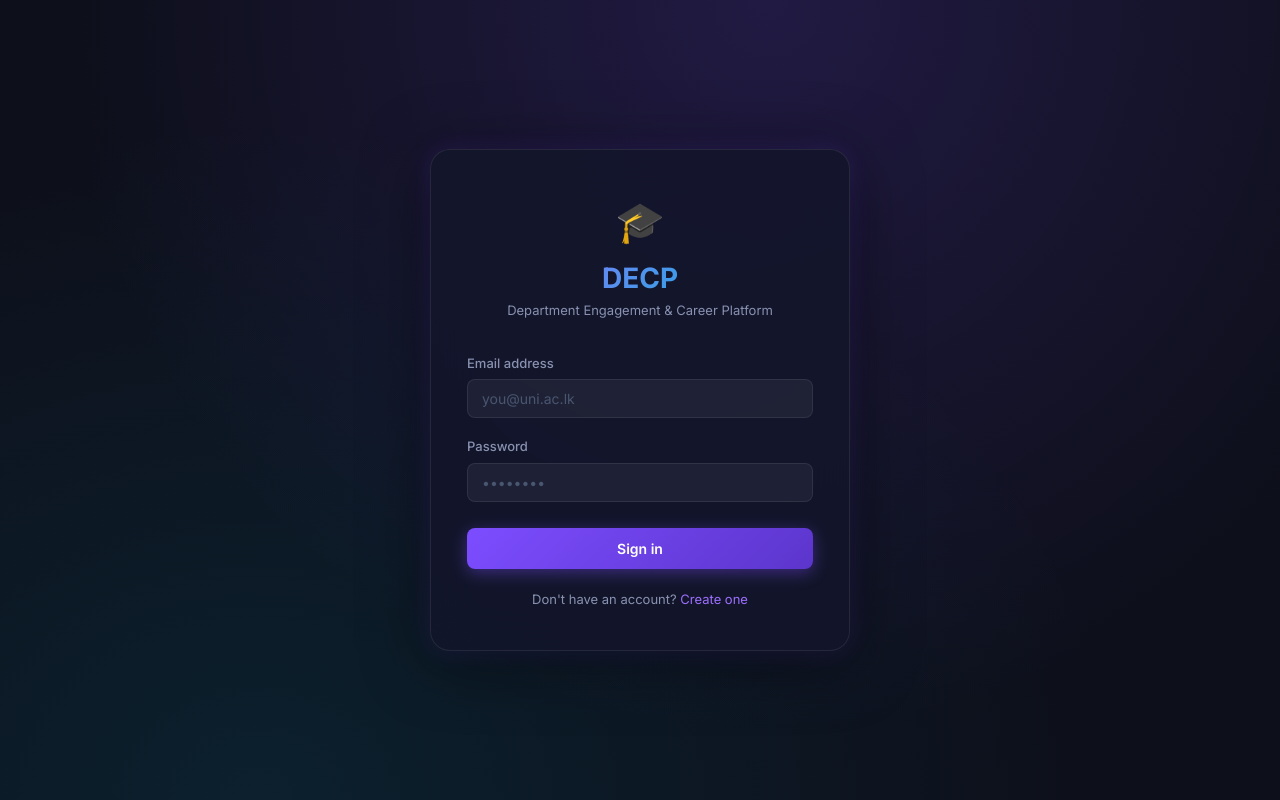
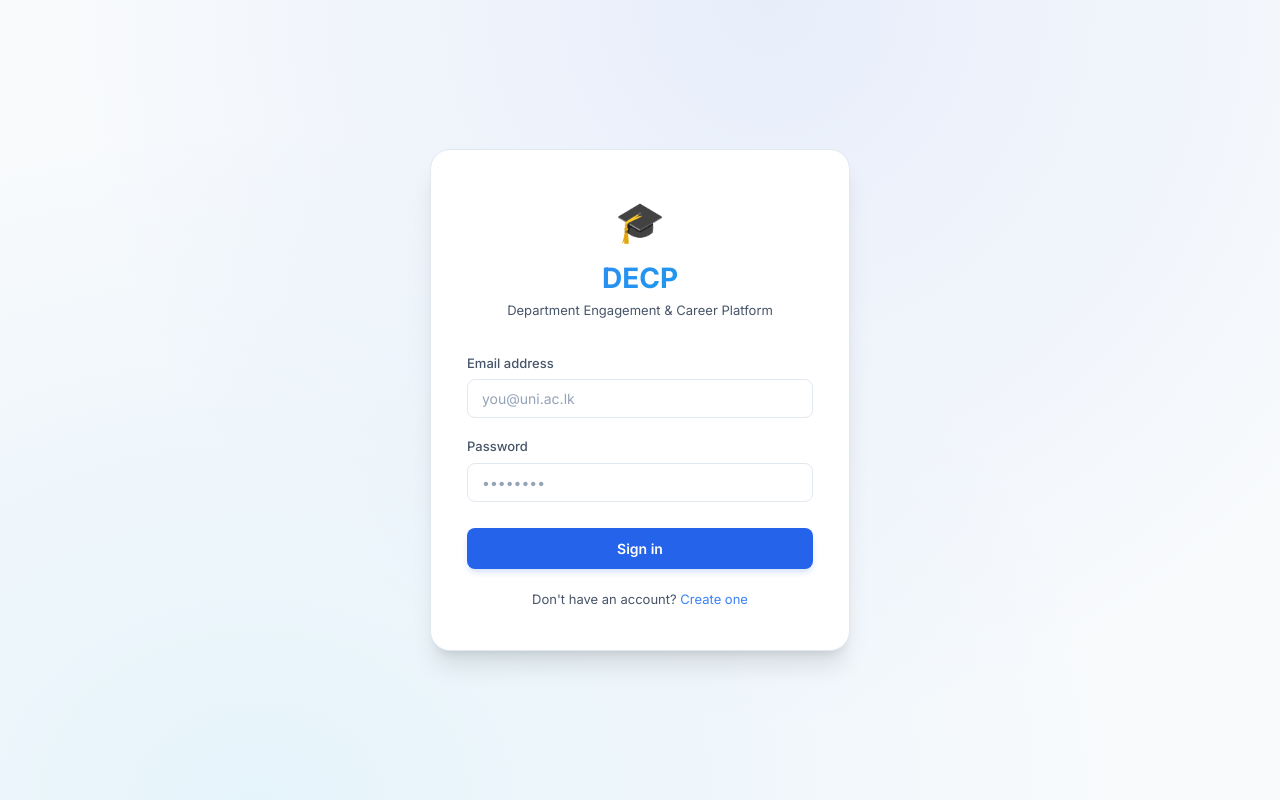
Before and after one commit to e20178dulanga/e20-co528-project-DECP, a React (Vite) app in the folder frontend-web/: page /login in a window 1280 px wide. Built offline with nearby package versions, Linux system fonts and the light colour scheme; no server answers.

Commit message:
frontend updated
User interface changed

```diff
--- a/frontend-web/src/components/Navbar.jsx
+++ b/frontend-web/src/components/Navbar.jsx
@@ -21,14 +21,14 @@ export default function Navbar() {
   return (
     <nav style={{
       position: 'sticky', top: 0, zIndex: 100,
-      background: 'rgba(13,15,26,0.85)', backdropFilter: 'blur(16px)',
+      background: 'rgba(255,255,255,0.9)', backdropFilter: 'blur(16px)',
       borderBottom: '1px solid var(--border)', height: 'var(--nav-height)',
       display: 'flex', alignItems: 'center', padding: '0 24px', gap: '16px',
     }}>
       {/* Logo */}
       <NavLink to="/feed" style={{ textDecoration: 'none', display: 'flex', alignItems: 'center', gap: '8px', marginRight: '16px' }}>
         <div style={{ width: 32, height: 32, borderRadius: 8, background: 'linear-gradient(135deg,var(--accent),var(--accent-2))', display: 'flex', alignItems: 'center', justifyContent: 'center', fontSize: 16 }}>🎓</div>
-        <span style={{ fontWeight: 800, fontSize: 16, background: 'linear-gradient(135deg,var(--accent-light),var(--accent-2))', WebkitBackgroundClip: 'text', WebkitTextFillColor: 'transparent' }}>DECP</span>
+        <span style={{ fontWeight: 800, fontSize: 16, background: 'linear-gradient(135deg,var(--accent),var(--accent-2))', WebkitBackgroundClip: 'text', WebkitTextFillColor: 'transparent' }}>DECP</span>
       </NavLink>
 
       {/* Nav links — desktop */}
@@ -56,7 +56,7 @@ export default function Navbar() {
           </div>
           <div style={{ display: 'flex', flexDirection: 'column' }}>
             <span style={{ fontSize: 13, fontWeight: 600, lineHeight: 1.2 }}>{user.name}</span>
-            <span style={{ fontSize: 11, color: 'var(--accent-light)', textTransform: 'capitalize' }}>{user.role}</span>
+            <span style={{ fontSize: 11, color: 'var(--accent)', textTransform: 'capitalize' }}>{user.role}</span>
           </div>
         </div>
         <button onClick={handleLogout} className="btn btn-secondary btn-sm" style={{ marginLeft: 4 }}>
--- a/frontend-web/src/index.css
+++ b/frontend-web/src/index.css
@@ -2,31 +2,31 @@
 *, *::before, *::after { box-sizing: border-box; margin: 0; padding: 0; }
 
 :root {
-  --bg-primary: #0d0f1a;
-  --bg-secondary: #13162b;
-  --bg-card: rgba(255, 255, 255, 0.04);
-  --bg-card-hover: rgba(255, 255, 255, 0.07);
-  --border: rgba(255, 255, 255, 0.08);
-  --border-focus: rgba(124, 77, 255, 0.6);
+  --bg-primary: #f8fafc;
+  --bg-secondary: #ffffff;
+  --bg-card: #ffffff;
+  --bg-card-hover: #f1f5f9;
+  --border: #e2e8f0;
+  --border-focus: #3b82f6;
 
-  --accent: #7c4dff;
-  --accent-light: #9c6fff;
-  --accent-dim: rgba(124, 77, 255, 0.15);
-  --accent-2: #00b8d9;
+  --accent: #2563eb;
+  --accent-light: #3b82f6;
+  --accent-dim: rgba(37, 99, 235, 0.1);
+  --accent-2: #0ea5e9;
 
-  --text-primary: #f0f2ff;
-  --text-secondary: #8892b0;
-  --text-muted: #495670;
+  --text-primary: #0f172a;
+  --text-secondary: #475569;
+  --text-muted: #94a3b8;
 
-  --success: #00e676;
-  --warning: #ffd740;
-  --error: #ff5252;
+  --success: #10b981;
+  --warning: #f59e0b;
+  --error: #ef4444;
 
   --radius: 12px;
   --radius-sm: 8px;
   --radius-lg: 20px;
-  --shadow: 0 4px 32px rgba(0,0,0,0.4);
-  --shadow-glow: 0 0 24px rgba(124, 77, 255, 0.2);
+  --shadow: 0 4px 6px -1px rgba(0, 0, 0, 0.05), 0 2px 4px -2px rgba(0, 0, 0, 0.05);
+  --shadow-glow: 0 10px 15px -3px rgba(37, 99, 235, 0.1), 0 4px 6px -4px rgba(37, 99, 235, 0.05);
 
   --nav-height: 64px;
   --font: 'Inter', system-ui, sans-serif;
@@ -63,7 +63,7 @@ a:hover { text-decoration: underline; }
   border: 1px solid var(--border);
   border-radius: var(--radius);
   padding: 24px;
-  backdrop-filter: blur(12px);
+  box-shadow: 0 1px 3px 0 rgba(0, 0, 0, 0.1), 0 1px 2px -1px rgba(0, 0, 0, 0.1);
   transition: background 0.2s, border-color 0.2s, box-shadow 0.2s;
 }
 .card:hover { background: var(--bg-card-hover); box-shadow: var(--shadow-glow); }
@@ -75,20 +75,19 @@ a:hover { text-decoration: underline; }
   display: flex;
   align-items: center;
   justify-content: center;
-  background: radial-gradient(ellipse at 60% 0%, rgba(124,77,255,0.18) 0%, transparent 65%),
-              radial-gradient(ellipse at 20% 100%, rgba(0,184,217,0.1) 0%, transparent 60%),
+  background: radial-gradient(ellipse at 60% 0%, rgba(37,99,235,0.08) 0%, transparent 65%),
+              radial-gradient(ellipse at 20% 100%, rgba(14,165,233,0.08) 0%, transparent 60%),
               var(--bg-primary);
   padding: 24px;
 }
 .auth-card {
   width: 100%;
   max-width: 420px;
-  background: rgba(19, 22, 43, 0.85);
+  background: var(--bg-card);
   border: 1px solid var(--border);
   border-radius: var(--radius-lg);
   padding: 40px 36px;
-  backdrop-filter: blur(24px);
-  box-shadow: 0 8px 64px rgba(0,0,0,0.5), var(--shadow-glow);
+  box-shadow: 0 20px 25px -5px rgba(0, 0, 0, 0.1), 0 8px 10px -6px rgba(0, 0, 0, 0.1);
 }
 .auth-logo {
   text-align: center;
@@ -103,7 +102,7 @@ a:hover { text-decoration: underline; }
 .form-group input, .form-group select, .form-group textarea {
   width: 100%;
   padding: 10px 14px;
-  background: rgba(255,255,255,0.05);
+  background: var(--bg-secondary);
   border: 1px solid var(--border);
   border-radius: var(--radius-sm);
   color: var(--text-primary);
@@ -114,7 +113,7 @@ a:hover { text-decoration: underline; }
 }
 .form-group input:focus, .form-group select:focus, .form-group textarea:focus {
   border-color: var(--border-focus);
-  box-shadow: 0 0 0 3px rgba(124,77,255,0.12);
+  box-shadow: 0 0 0 3px rgba(37, 99, 235, 0.12);
 }
 .form-group input::placeholder { color: var(--text-muted); }
 .form-group textarea { resize: vertical; min-height: 90px; }
@@ -137,14 +136,14 @@ a:hover { text-decoration: underline; }
 }
 .btn:disabled { opacity: 0.5; cursor: not-allowed; }
 .btn-primary {
-  background: linear-gradient(135deg, var(--accent), #5c35cc);
+  background: var(--accent);
   color: #fff;
-  box-shadow: 0 4px 16px rgba(124,77,255,0.4);
+  box-shadow: 0 4px 6px -1px rgba(37, 99, 235, 0.2);
 }
-.btn-primary:hover:not(:disabled) { transform: translateY(-1px); box-shadow: 0 6px 20px rgba(124,77,255,0.5); }
+.btn-primary:hover:not(:disabled) { transform: translateY(-1px); box-shadow: 0 6px 8px -1px rgba(37, 99, 235, 0.3); }
 .btn-primary:active:not(:disabled) { transform: translateY(0); }
-.btn-secondary { background: rgba(255,255,255,0.07); color: var(--text-primary); border: 1px solid var(--border); }
-.btn-secondary:hover:not(:disabled) { background: rgba(255,255,255,0.12); }
+.btn-secondary { background: var(--bg-secondary); color: var(--text-primary); border: 1px solid var(--border); }
+.btn-secondary:hover:not(:disabled) { background: var(--bg-card-hover); }
 .btn-success { background: linear-gradient(135deg,#00b09b,#00e676); color: #000; }
 .btn-danger { background: rgba(255,82,82,0.15); color: var(--error); border: 1px solid rgba(255,82,82,0.3); }
 .btn-danger:hover:not(:disabled) { background: rgba(255,82,82,0.25); }
@@ -216,7 +215,7 @@ a:hover { text-decoration: underline; }
 
 /* ── Modal overlay ────────────────────────────────────────────── */
 .modal-overlay {
-  position: fixed; inset: 0; background: rgba(0,0,0,0.6); backdrop-filter: blur(4px);
+  position: fixed; inset: 0; background: rgba(0,0,0,0.4); backdrop-filter: blur(4px);
   display: flex; align-items: center; justify-content: center; z-index: 1000; padding: 24px;
 }
 .modal-box {
--- a/frontend-web/src/pages/EventsPage.jsx
+++ b/frontend-web/src/pages/EventsPage.jsx
@@ -142,7 +142,7 @@ export default function EventsPage() {
                   {notifications.length === 0 ? (
                     <p style={{ padding: 16, color: 'var(--text-secondary)', fontSize: 13 }}>No notifications</p>
                   ) : notifications.map(n => (
-                    <div key={n._id} style={{ padding: '10px 16px', borderBottom: '1px solid var(--border)', background: n.isRead ? 'transparent' : 'rgba(124,77,255,0.06)', fontSize: 13 }}>
+                    <div key={n._id} style={{ padding: '10px 16px', borderBottom: '1px solid var(--border)', background: n.isRead ? 'transparent' : 'var(--accent-dim)', fontSize: 13 }}>
                       <p style={{ color: n.isRead ? 'var(--text-secondary)' : 'var(--text-primary)' }}>{n.message}</p>
                       <p style={{ fontSize: 11, color: 'var(--text-muted)', marginTop: 3 }}>{fmtDate(n.createdAt)}</p>
                     </div>
--- a/frontend-web/src/pages/FeedPage.jsx
+++ b/frontend-web/src/pages/FeedPage.jsx
@@ -85,7 +85,7 @@ function PostCard({ post, currentUserId, onLike, onShare, onDelete }) {
             </div>
           ))}
           <form onSubmit={submitComment} style={{ display: 'flex', gap: 8, marginTop: 10 }}>
-            <input className="form-group" style={{ flex: 1, padding: '7px 12px', background: 'rgba(255,255,255,0.05)', border: '1px solid var(--border)', borderRadius: 8, color: 'var(--text-primary)', fontFamily: 'inherit', fontSize: 13 }}
+            <input className="form-group" style={{ flex: 1, padding: '7px 12px', background: 'var(--bg-secondary)', border: '1px solid var(--border)', borderRadius: 8, color: 'var(--text-primary)', fontFamily: 'inherit', fontSize: 13 }}
               placeholder="Write a comment…" value={newComment} onChange={e => setNewComment(e.target.value)} />
             <button type="submit" className="btn btn-primary btn-sm" disabled={loadingComment}>Post</button>
           </form>
@@ -170,7 +170,7 @@ export default function FeedPage() {
               <textarea
                 placeholder={`What's on your mind, ${user.name.split(' ')[0]}?`}
                 value={content} onChange={e => setContent(e.target.value)}
-                style={{ width: '100%', minHeight: 80, background: 'rgba(255,255,255,0.04)', border: '1px solid var(--border)', borderRadius: 8, color: 'var(--text-primary)', fontFamily: 'inherit', fontSize: 14, padding: '10px 14px', resize: 'vertical', outline: 'none' }}
+                style={{ width: '100%', minHeight: 80, background: 'var(--bg-secondary)', border: '1px solid var(--border)', borderRadius: 8, color: 'var(--text-primary)', fontFamily: 'inherit', fontSize: 14, padding: '10px 14px', resize: 'vertical', outline: 'none' }}
               />
               <div style={{ display: 'flex', gap: 10, marginTop: 10, alignItems: 'center' }}>
                 <label style={{ cursor: 'pointer', fontSize: 13, color: 'var(--text-secondary)', display: 'flex', alignItems: 'center', gap: 6 }}>
```
Also changed, not shown: 1 other file (tests, documents, lock files or other folders).
